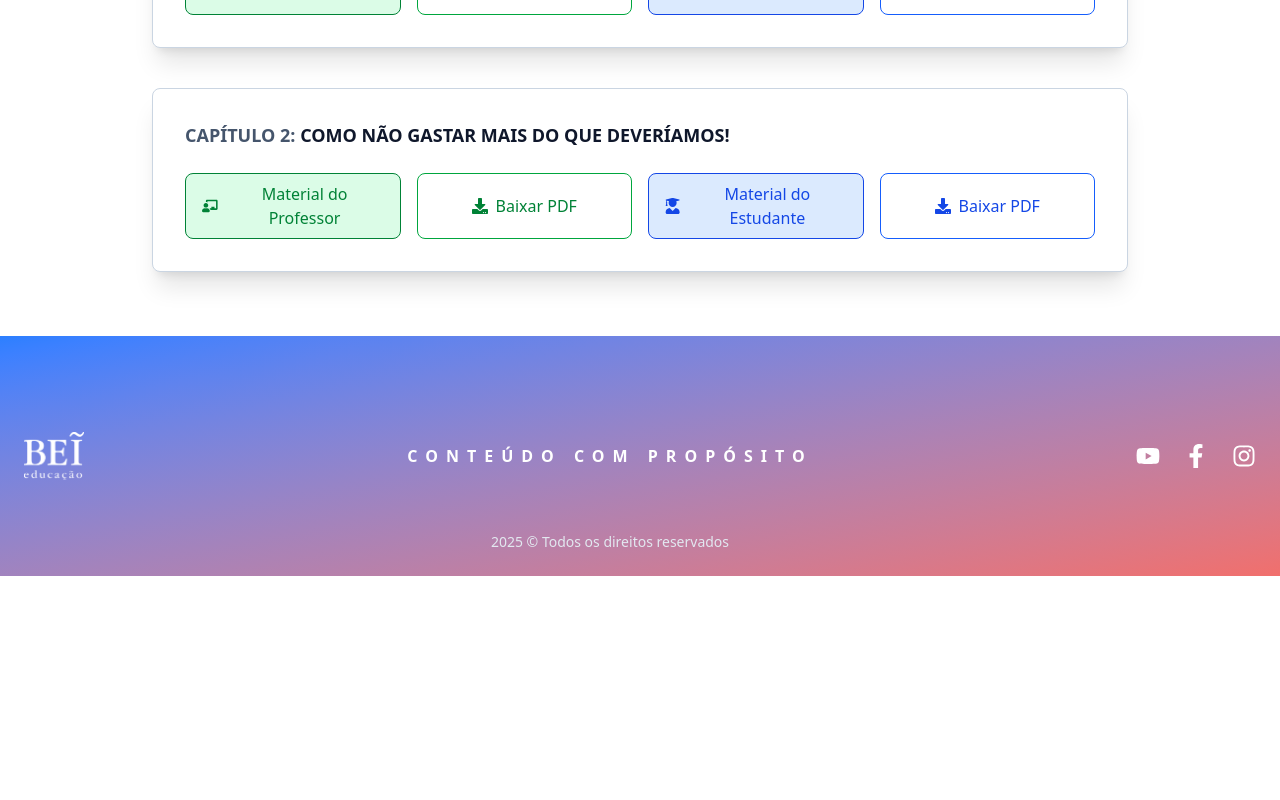
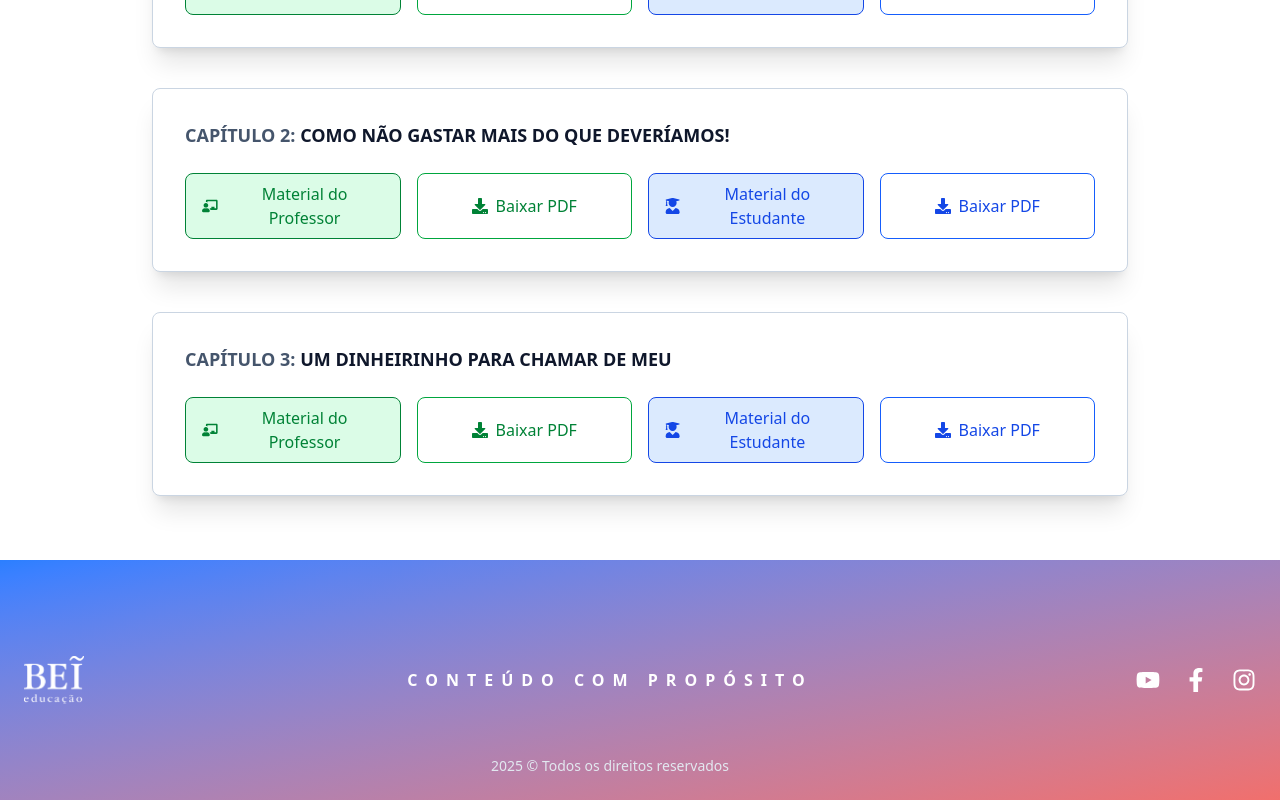
Before and after one commit to heliobei/exerciciosextras7o, a React (Vite) app: page / in a window 1280 px wide. Shown: the part 1040-1840 px from the top of the page. Before the commit the page ends 1616 px from the top, so only its background shows below. Built offline with nearby package versions, Linux system fonts and the light colour scheme.

Commit message:
Update ChapterList.jsx

```diff
--- a/src/components/ChapterList.jsx
+++ b/src/components/ChapterList.jsx
@@ -4,8 +4,8 @@ import ChapterCard from "./ChapterCard";
 const chapters = [
   { id: 1, title: "O que é consumismo?", teacherPdf: "/assets/pdfs/Educador_Capitulo_01_7o.pdf", studentPdf: "/assets/pdfs/Estudante_Capitulo_01_7o.pdf" },
   { id: 2, title: "Como não gastar mais do que deveríamos!", teacherPdf: "/assets/pdfs/Educador_Capitulo_02_7o.pdf", studentPdf: "/assets/pdfs/Estudante_Capitulo_02_7o.pdf" },
-
-  // ... mais capítulos
+  { id: 3, title: "Um dinheirinho para chamar de meu", teacherPdf: "/assets/pdfs/Educador_Capitulo_03_7o.pdf", studentPdf: "/assets/pdfs/Estudante_Capitulo_03_7o.pdf" },
+  // ... mais capítulos Um dinheirinho para chamar de meu
 ];
 
 const ChapterList = () => {
```
